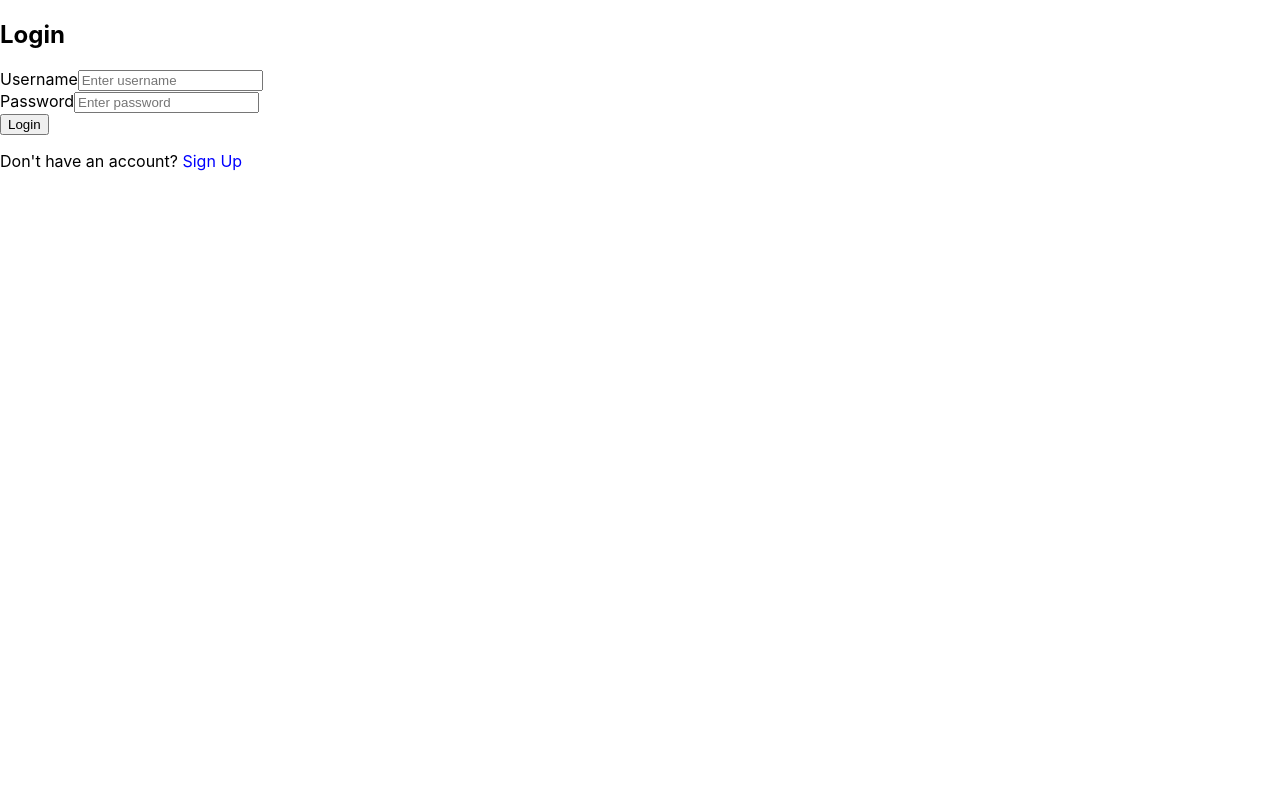
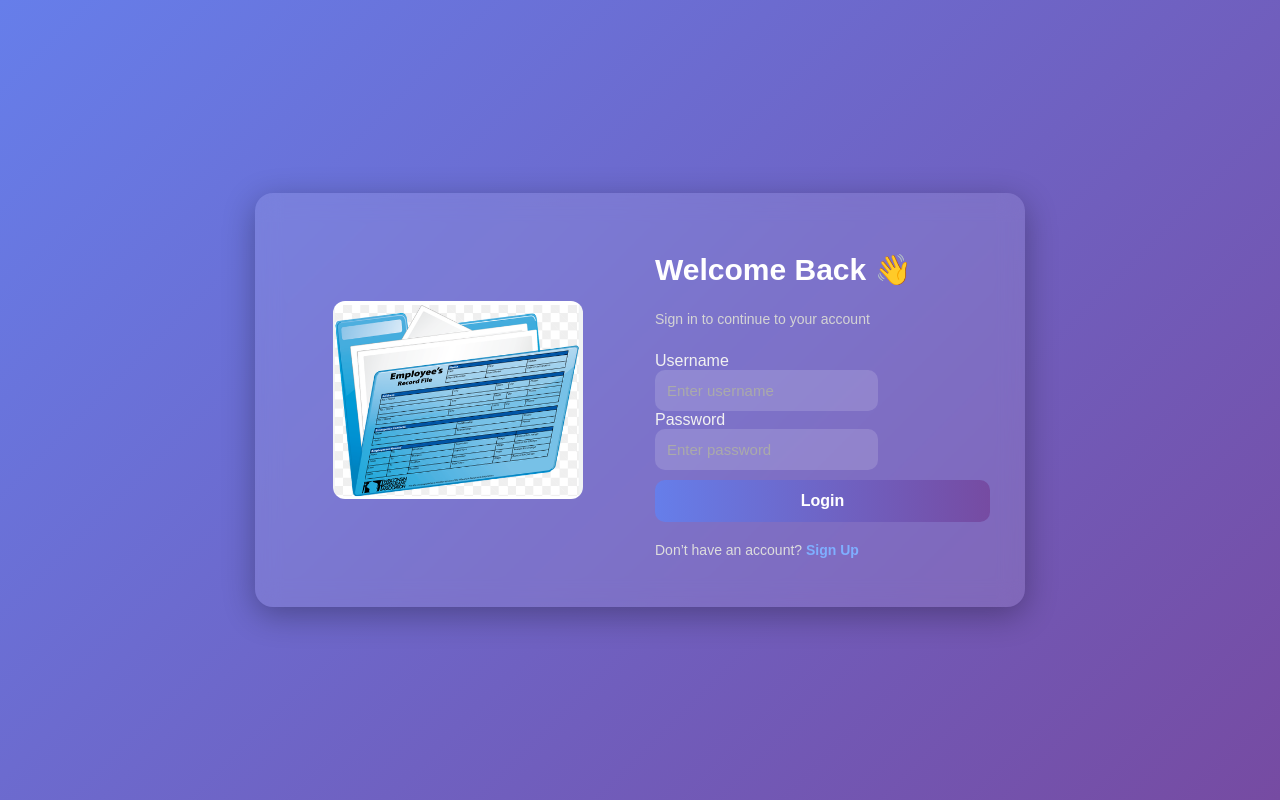
Before and after one commit to Gowdaranjitha/Employee-management-App, a React (Create React App) app: page / in a window 1280 px wide. Built offline with nearby package versions, Linux system fonts and the light colour scheme; the HTML template or start-up script is replaced by a standard one.

Commit message:
Front end designed

```diff
--- /dev/null
+++ b/src/Dashboard/Dashboard.css
@@ -0,0 +1,136 @@
+/* Page background */
+.dashboard-page {
+  background: linear-gradient(135deg, #6a11cb, #2575fc);
+  min-height: 100vh;
+  font-family: "Poppins", sans-serif;
+  color: #333;
+}
+
+/* Navbar */
+.navbar-custom {
+  background: rgba(255, 255, 255, 0.1);
+  backdrop-filter: blur(10px);
+  padding: 15px 20px;
+  box-shadow: 0 4px 20px rgba(0, 0, 0, 0.15);
+  border-bottom: 1px solid rgba(255, 255, 255, 0.2);
+  animation: slideDown 0.8s ease;
+}
+
+@keyframes slideDown {
+  from { opacity: 0; transform: translateY(-20px); }
+  to { opacity: 1; transform: translateY(0); }
+}
+
+.navbar-custom .navbar-brand {
+  font-weight: 700;
+  font-size: 1.5rem;
+  color: #fff !important;
+  cursor: pointer;
+  letter-spacing: 0.5px;
+}
+
+.navbar-custom .nav-link {
+  color: #f1f1f1 !important;
+  margin-right: 10px;
+  transition: 0.3s;
+}
+
+.navbar-custom .nav-link:hover {
+  color: #ffd6f6 !important;
+}
+
+.logout-btn {
+  border-radius: 8px;
+  font-weight: 500;
+  border: 1px solid #fff;
+  transition: 0.3s;
+}
+.logout-btn:hover {
+  background: #fff;
+  color: #2575fc;
+}
+
+/* Welcome Banner */
+.welcome-banner {
+  text-align: center;
+  color: white;
+  padding: 60px 20px 30px;
+  animation: fadeIn 1s ease;
+}
+
+.welcome-banner h2 {
+  font-size: 2rem;
+  font-weight: 700;
+}
+.welcome-banner p {
+  font-size: 1rem;
+  color: #e0e0e0;
+  margin-top: 5px;
+}
+
+/* Dashboard Card */
+.dashboard-container {
+  display: flex;
+  justify-content: center;
+  align-items: center;
+  flex-direction: column;
+}
+
+.dashboard-card {
+  background: #fff;
+  border-radius: 18px;
+  padding: 30px;
+  width: 85%;
+  max-width: 900px;
+  box-shadow: 0 10px 35px rgba(0, 0, 0, 0.15);
+  animation: fadeInUp 1s ease;
+  margin-bottom: 60px;
+}
+
+@keyframes fadeInUp {
+  from { opacity: 0; transform: translateY(30px); }
+  to { opacity: 1; transform: translateY(0); }
+}
+
+.section-title {
+  text-align: center;
+  font-size: 1.6rem;
+  color: #4e54c8;
+  font-weight: 600;
+}
+
+/* Table Styling */
+.table-custom {
+  border-radius: 10px;
+  overflow: hidden;
+  background-color: #ffffff;
+  transition: all 0.3s ease;
+}
+
+.table-custom thead {
+  background: linear-gradient(90deg, #667eea, #764ba2);
+  color: #fff;
+  font-weight: bold;
+  text-align: center;
+}
+
+.table-custom tbody tr {
+  transition: background 0.3s ease, transform 0.2s ease;
+}
+
+.table-custom tbody tr:hover {
+  background: #f4f2ff;
+  transform: scale(1.01);
+  box-shadow: 0 4px 12px rgba(118, 75, 162, 0.1);
+}
+
+/* Responsive */
+@media (max-width: 768px) {
+  .dashboard-card {
+    width: 95%;
+    padding: 20px;
+  }
+  .welcome-banner h2 {
+    font-size: 1.6rem;
+  }
+}
--- /dev/null
+++ b/src/Login/Login.css
@@ -0,0 +1,168 @@
+/* Global Body Styling */
+body {
+  background: linear-gradient(135deg, #1f1c2c, #928dab);
+  font-family: "Poppins", sans-serif;
+  margin: 0;
+  padding: 0;
+  min-height: 100vh;
+  display: flex;
+  justify-content: center;
+  align-items: center;
+}
+
+/* Center Wrapper */
+.login-wrapper {
+  display: flex;
+  justify-content: center;
+  align-items: center;
+  width: 100%;
+}
+
+/* Login Card */
+.login-card {
+  display: flex;
+  width: 700px; /* image + form */
+  padding: 35px;
+  background: rgba(255, 255, 255, 0.1);
+  backdrop-filter: blur(12px);
+  border-radius: 18px;
+  box-shadow: 0 8px 32px rgba(0, 0, 0, 0.3);
+  color: #fff;
+  animation: fadeIn 1s ease;
+}
+
+/* Left Image */
+.login-card-left {
+  flex: 1;
+  display: flex;
+  justify-content: center;
+  align-items: center;
+  margin-right: 30px;
+}
+
+.login-card-left .login-image {
+  width: 250px;
+  height: auto;
+  border-radius: 12px;
+  object-fit: cover;
+}
+
+/* Right Form */
+.login-card-right {
+  flex: 1;
+  display: flex;
+  flex-direction: column;
+  justify-content: center;
+}
+
+/* Animations */
+@keyframes fadeIn {
+  from {
+    opacity: 0;
+    transform: translateY(-20px);
+  }
+  to {
+    opacity: 1;
+    transform: translateY(0);
+  }
+}
+
+/* Title & Subtitle */
+.login-title {
+  font-size: 30px;
+  font-weight: 700;
+  color: #ffffff;
+  margin-bottom: 10px;
+}
+.login-subtitle {
+  font-size: 14px;
+  color: #d4d4d4;
+  margin-bottom: 25px;
+}
+
+/* Form Labels */
+.form-label {
+  font-weight: 500;
+  color: #e3e3e3;
+}
+
+/* Input Fields */
+.form-control {
+  border-radius: 10px;
+  border: none;
+  padding: 12px;
+  font-size: 15px;
+  background: rgba(255, 255, 255, 0.15);
+  color: #fff;
+  transition: all 0.3s ease;
+}
+.form-control::placeholder {
+  color: #bdbdbd;
+}
+.form-control:focus {
+  outline: none;
+  background: rgba(255, 255, 255, 0.25);
+  box-shadow: 0 0 10px rgba(146, 141, 171, 0.7);
+}
+
+/* Login Button */
+.login-btn {
+  width: 100%;
+  border: none;
+  border-radius: 10px;
+  padding: 12px;
+  font-size: 16px;
+  font-weight: 600;
+  background: linear-gradient(90deg, #667eea, #764ba2);
+  color: white;
+  transition: all 0.3s ease;
+  margin-top: 10px;
+}
+.login-btn:hover {
+  transform: scale(1.03);
+  background: linear-gradient(90deg, #764ba2, #667eea);
+  box-shadow: 0 0 15px rgba(118, 75, 162, 0.5);
+}
+
+/* Error Alert */
+.alert-danger {
+  background-color: rgba(255, 77, 77, 0.9);
+  border: none;
+  border-radius: 10px;
+  font-size: 14px;
+  margin-bottom: 15px;
+  color: white;
+}
+
+/* Sign Up Text */
+.signup-text {
+  margin-top: 20px;
+  font-size: 14px;
+  color: #ddd;
+}
+.signup-text span {
+  color: #7fafff;
+  font-weight: 600;
+  cursor: pointer;
+  transition: color 0.3s;
+}
+.signup-text span:hover {
+  color: #fff;
+  text-decoration: underline;
+}
+
+/* Responsive for Mobile */
+@media (max-width: 768px) {
+  .login-card {
+    flex-direction: column;
+    width: 90%;
+    padding: 25px;
+  }
+  .login-card-left {
+    margin-right: 0;
+    margin-bottom: 20px;
+  }
+  .login-card-left .login-image {
+    width: 100%;
+  }
+}
--- a/src/Login/Login.js
+++ b/src/Login/Login.js
@@ -1,7 +1,8 @@
-// Login.js
+import "./Login.css";
 import { useState } from "react";
 import { useNavigate } from "react-router-dom";
 import { Form, Button, Alert } from "react-bootstrap";
+import loginImg from "../assets/loginbg.png";
 
 function Login() {
   const [username, setUsername] = useState("");
@@ -33,11 +34,22 @@ function Login() {
   };
 
   return (
-    <div className="p-4">
-      <h2>Login</h2>
+    <div className="login-wrapper">
+      <div className="login-card">
+        {/* Left Image */}
+        <div className="login-card-left">
+          <img src={loginImg} alt="Login Screenshot" className="login-image" />
+        </div>
+
+        {/* Right Login Form */}
+        <div className="login-card-right">
+          <h2 className="login-title">Welcome Back 👋</h2>
+          <p className="login-subtitle">Sign in to continue to your account</p>
+
           {error && <Alert variant="danger">{error}</Alert>}
+
           <Form onSubmit={handleLogin}>
-        <Form.Group className="mb-3">
+            <Form.Group className="mb-3 text-start">
               <Form.Label>Username</Form.Label>
               <Form.Control
                 type="text"
@@ -48,7 +60,7 @@ function Login() {
               />
             </Form.Group>
 
-        <Form.Group className="mb-3">
+            <Form.Group className="mb-3 text-start">
               <Form.Label>Password</Form.Label>
               <Form.Control
                 type="password"
@@ -59,14 +71,17 @@ function Login() {
               />
             </Form.Group>
 
-        <Button type="submit" variant="primary">Login</Button>
+            <Button type="submit" className="login-btn">
+              Login
+            </Button>
           </Form>
-      <p className="mt-3">
-        Don't have an account?{" "}
-        <span style={{ color: "blue", cursor: "pointer" }} onClick={() => navigate("/registration")}>
-          Sign Up
-        </span>
+
+          <p className="signup-text">
+            Don’t have an account?{" "}
+            <span onClick={() => navigate("/registration")}>Sign Up</span>
           </p>
+        </div>
+      </div>
     </div>
   );
 }
--- /dev/null
+++ b/src/Registration/Registration.css
@@ -0,0 +1,101 @@
+/* Global Background */
+body {
+  background: linear-gradient(135deg, #667eea, #764ba2);
+  font-family: "Poppins", sans-serif;
+  margin: 0;
+  padding: 0;
+  min-height: 100vh;
+  display: flex;
+  justify-content: center;
+  align-items: center;
+}
+
+/* Container */
+.register-container {
+  display: flex;
+  justify-content: center;
+  align-items: center;
+  width: 100%;
+}
+
+/* Card */
+.register-card {
+  background: rgba(255, 255, 255, 0.15);
+  backdrop-filter: blur(12px);
+  padding: 40px 35px;
+  border-radius: 20px;
+  width: 400px;
+  box-shadow: 0 10px 40px rgba(0, 0, 0, 0.3);
+  text-align: center;
+  color: #fff;
+  animation: fadeIn 1s ease;
+}
+
+/* Animations */
+@keyframes fadeIn {
+  from { opacity: 0; transform: translateY(-10px); }
+  to { opacity: 1; transform: translateY(0); }
+}
+
+/* Title and Subtitle */
+.title {
+  font-size: 30px;
+  font-weight: 700;
+  margin-bottom: 10px;
+  color: #fff;
+}
+.subtitle {
+  font-size: 14px;
+  color: #ddd;
+  margin-bottom: 25px;
+}
+
+/* Form Fields */
+.form-label {
+  color: #f1f1f1;
+  text-align: left;
+  display: block;
+}
+.form-control {
+  border-radius: 10px;
+  border: none;
+  padding: 12px;
+  font-size: 15px;
+  transition: 0.3s;
+}
+.form-control:focus {
+  outline: none;
+  box-shadow: 0 0 10px #764ba2;
+}
+
+/* Button */
+.register-btn {
+  width: 100%;
+  border: none;
+  border-radius: 10px;
+  padding: 12px;
+  font-size: 16px;
+  font-weight: 600;
+  background: linear-gradient(90deg, #667eea, #764ba2);
+  color: #fff;
+  transition: all 0.3s ease;
+}
+.register-btn:hover {
+  background: linear-gradient(90deg, #764ba2, #667eea);
+  transform: scale(1.03);
+}
+
+/* Error Alert */
+.alert-danger {
+  background-color: rgba(255, 99, 99, 0.8);
+  border: none;
+  color: white;
+  border-radius: 10px;
+  font-size: 14px;
+  margin-bottom: 15px;
+}
+
+/* Placeholder Styling */
+.form-control::placeholder {
+  color: #aaa;
+}
--- a/src/Registration/Registration.js
+++ b/src/Registration/Registration.js
@@ -1,4 +1,4 @@
-// Registration.js
+import "./Registration.css";
 import { useState } from "react";
 import { useNavigate } from "react-router-dom";
 import { Form, Button, Alert } from "react-bootstrap";
@@ -26,7 +26,7 @@ function Registration() {
 
       const data = await res.json();
       if (res.ok) {
-        navigate("/"); // go to login after registration
+        navigate("/");
       } else {
         throw new Error(data.error || "Registration failed");
       }
@@ -36,9 +36,13 @@ function Registration() {
   };
 
   return (
-    <div className="p-4">
-      <h2>Sign Up / Registration</h2>
+    <div className="register-container">
+      <div className="register-card">
+        <h2 className="title">Create Account</h2>
+        <p className="subtitle">Join us and get started today 🚀</p>
+
         {error && <Alert variant="danger">{error}</Alert>}
+
         <Form onSubmit={handleRegister}>
           <Form.Group className="mb-3">
             <Form.Label>Username</Form.Label>
@@ -73,8 +77,11 @@ function Registration() {
             />
           </Form.Group>
 
-        <Button type="submit" variant="success">Register</Button>
+          <Button type="submit" className="register-btn">
+            Register
+          </Button>
         </Form>
+      </div>
     </div>
   );
 }
--- a/src/index.js
+++ b/src/index.js
@@ -9,7 +9,7 @@ const root = ReactDOM.createRoot(document.getElementById('root'));
 root.render(
   <React.StrictMode>
     <BrowserRouter>
-      <App />
+      <App/>
     </BrowserRouter>
   </React.StrictMode>
 );
```
Also changed, not shown: src/Dashboard/Dashboard.js (+33 -14 lines), src/assets/loginbg.png (added), 1 other file (tests, documents, lock files or other folders). Lines whose indentation alone changed are shown as unchanged.
